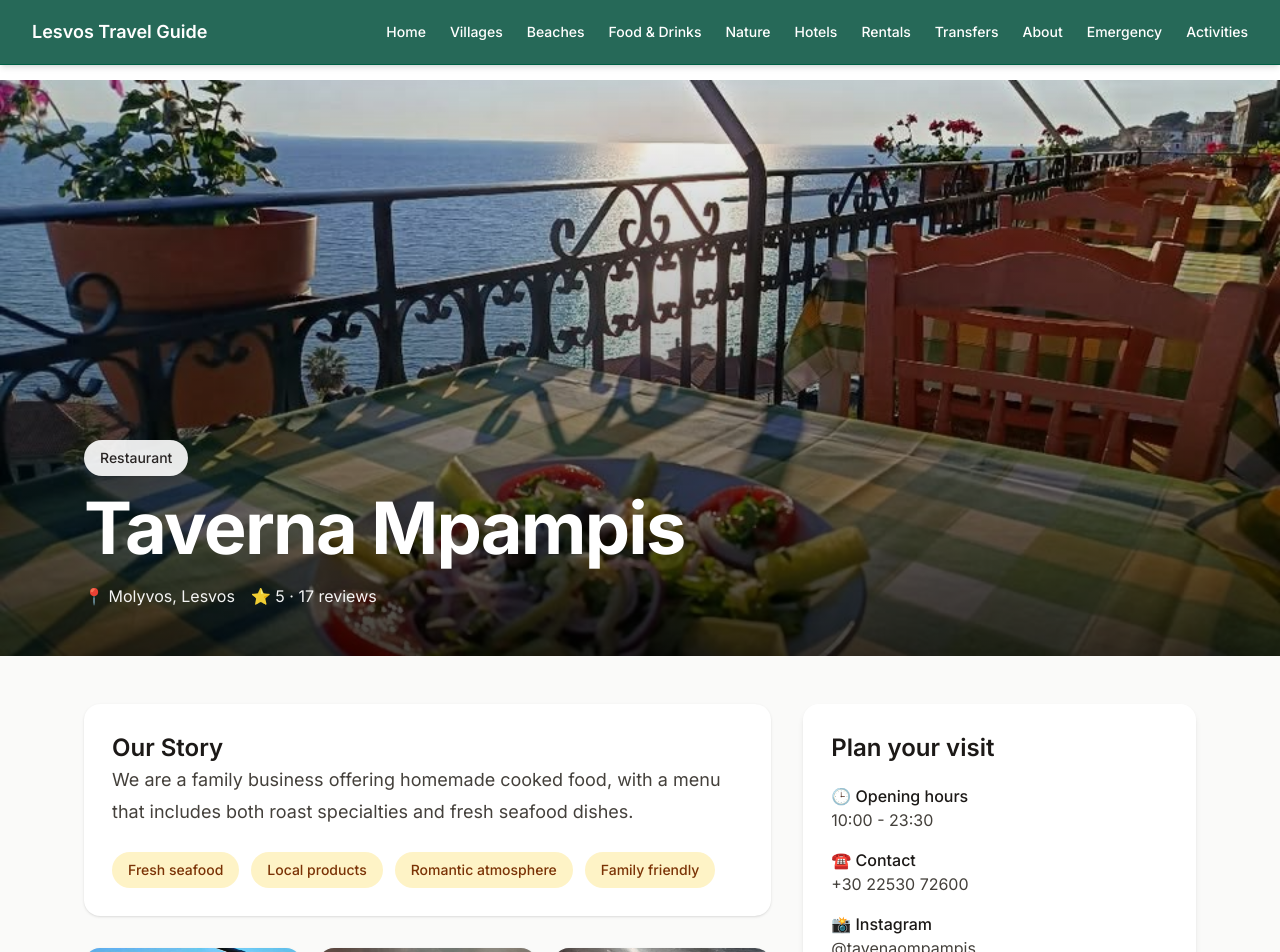
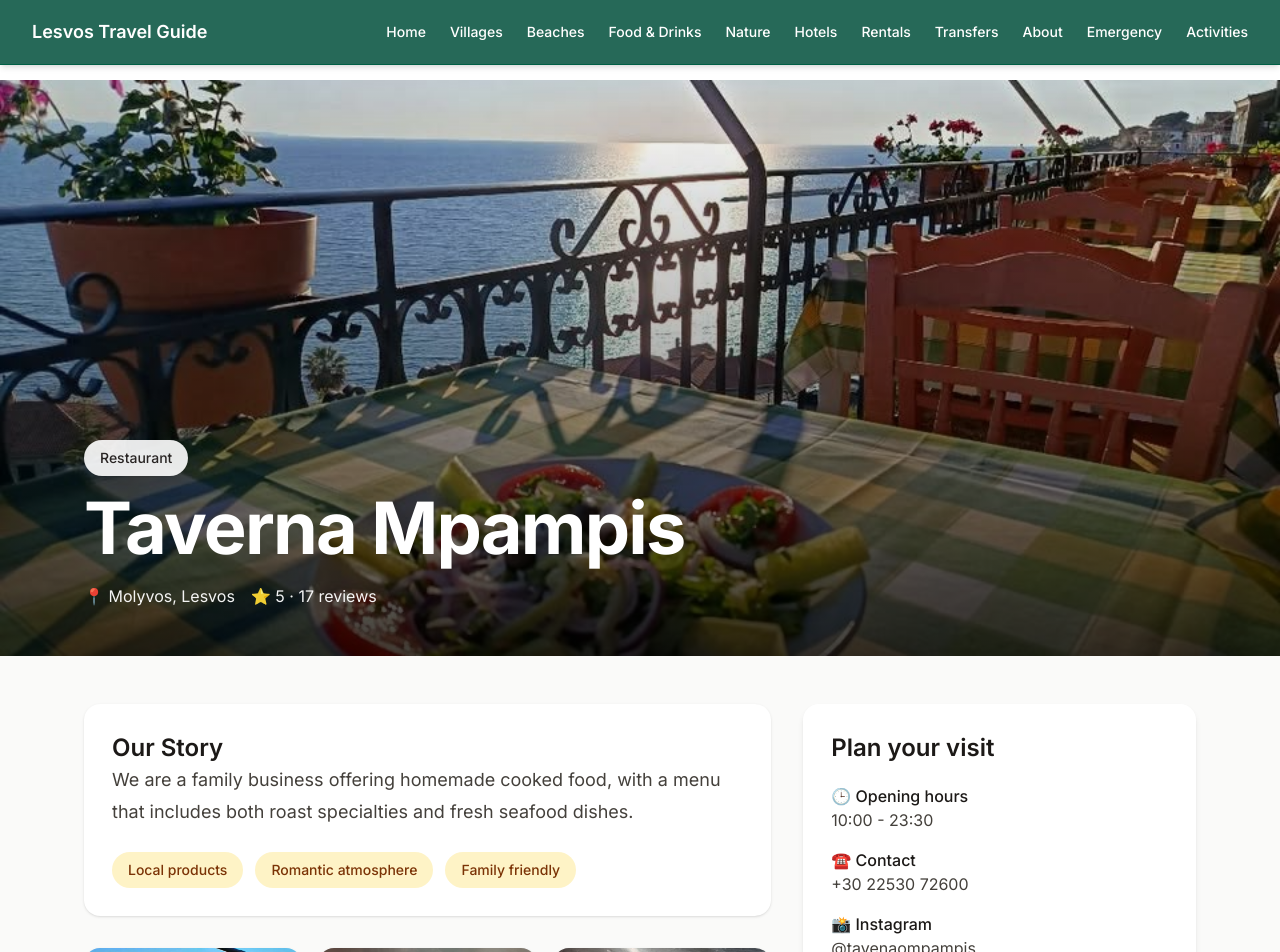
Before and after one commit to amamouridis06/lesvos-travel-guide, a Next.js app: page /food-drinks/tavernaompampis in a window 1280 px wide. Shown: the top 952 px of the page. Built offline with nearby package versions, Linux system fonts and the light colour scheme.

Commit message:
last commit for taverna mpampis

```diff
--- a/app/food-drinks/tavernaompampis/page.tsx
+++ b/app/food-drinks/tavernaompampis/page.tsx
@@ -31,7 +31,6 @@ export default function TavernPage() {
             "/mpampis/mpampis-logo.jpg",
         ],
         highlights: [
-            "Fresh seafood",
             "Local products",
             "Romantic atmosphere",
             "Family friendly",
```
